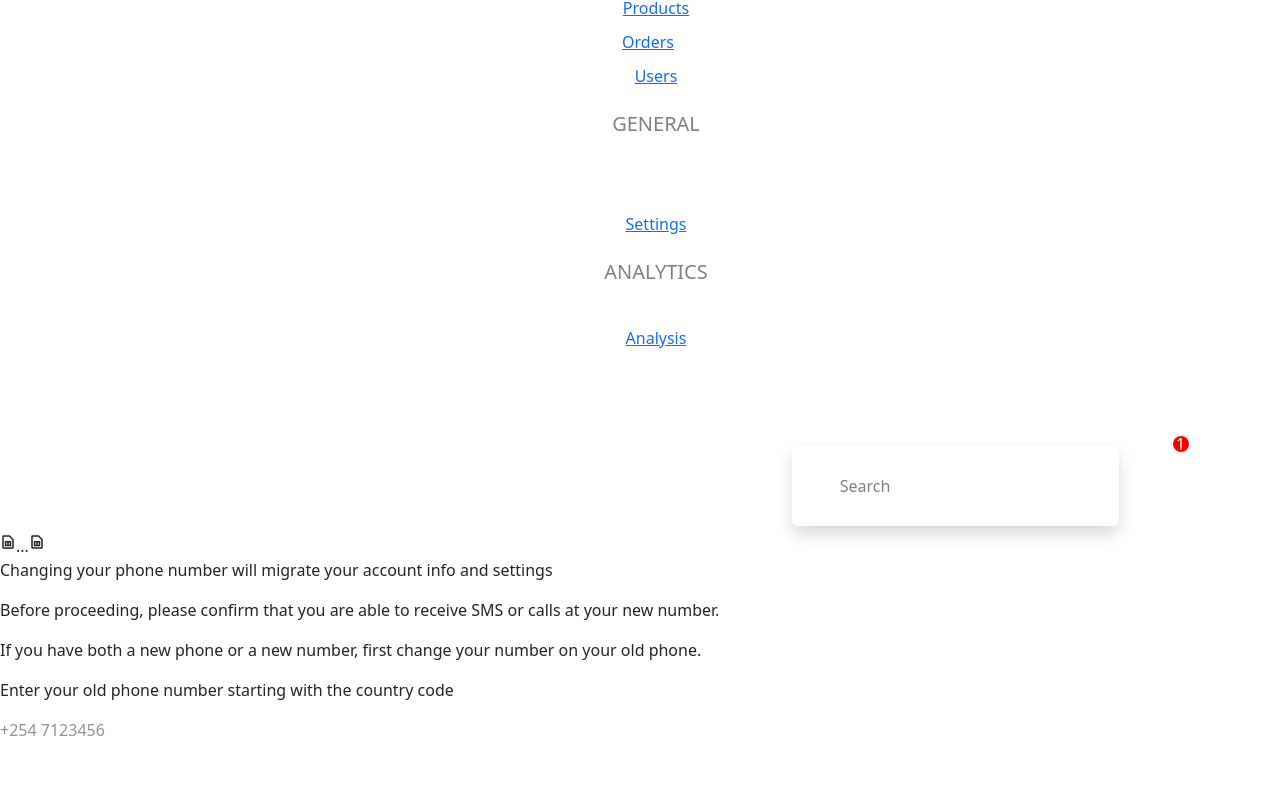
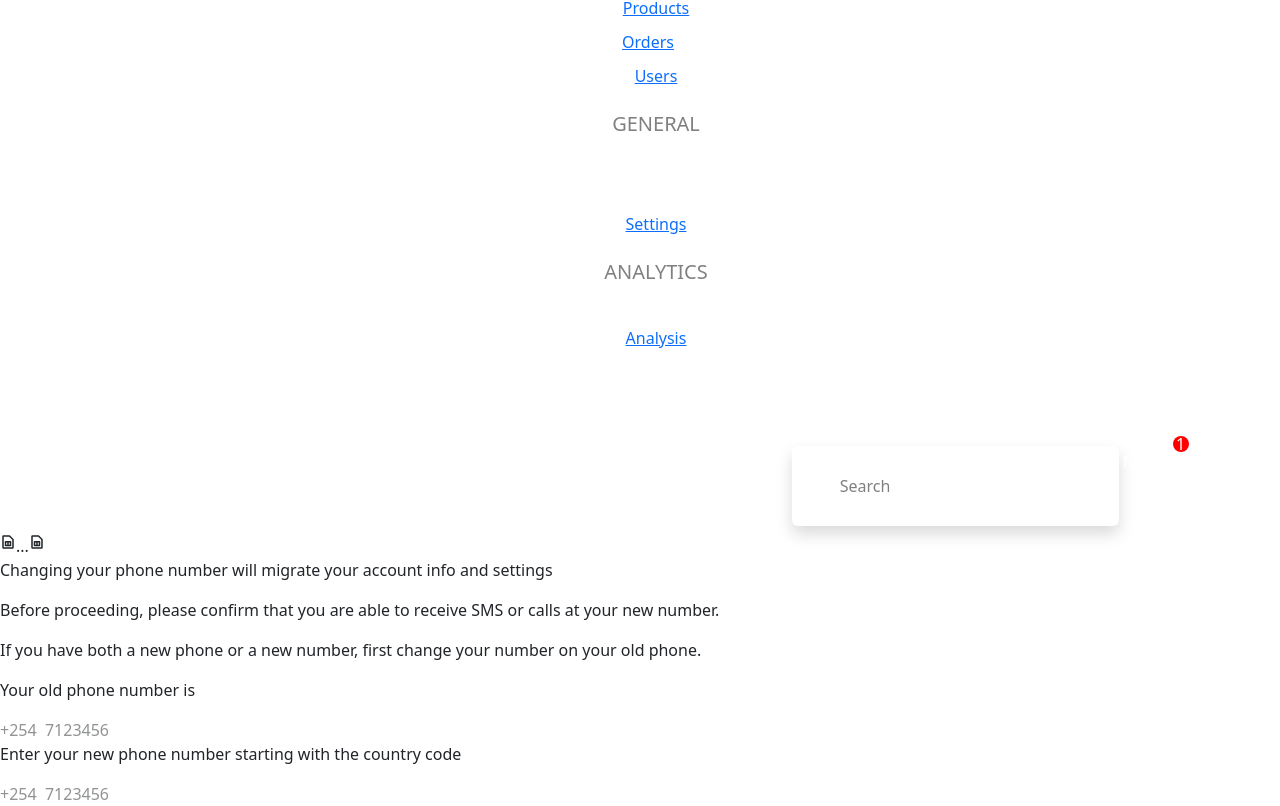
Before and after one commit to L09bryce/311, a React (Vite) app in the folder Rems/: page /number in a window 1280 px wide. Shown: the part 204-1010 px from the top of the page. Before the commit the page ends 946 px from the top, so only its background shows below. Built offline with nearby package versions, Linux system fonts and the light colour scheme.

Commit message:
numbers done

```diff
--- a/Rems/src/Pages/Users/Number.jsx
+++ b/Rems/src/Pages/Users/Number.jsx
@@ -17,9 +17,15 @@ const Number = ({sidebarToggle, setSidebarTogle}) => {
             </div>
             <div>
               <div>
-                <p>Enter your old phone number starting with the country code</p>
+                <p>Your old phone number is</p>
                 <form action="PUT">
-                  <input className='underline' type="number" placeholder='+254 7123456' />
+                  <input className='underline' type="text" placeholder='+254  7123456' />
+                </form>
+              </div>
+              <div>
+                <p>Enter your new phone number starting with the country code</p>
+                <form action="PUT">
+                  <input className='underline' type="text" placeholder='+254  7123456' />
                 </form>
               </div>
             </div>
```
